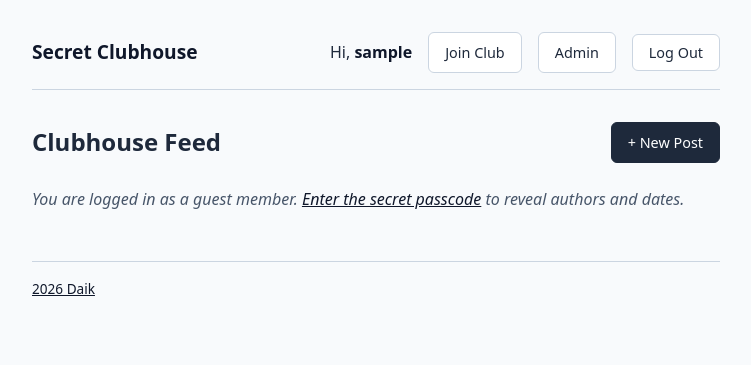
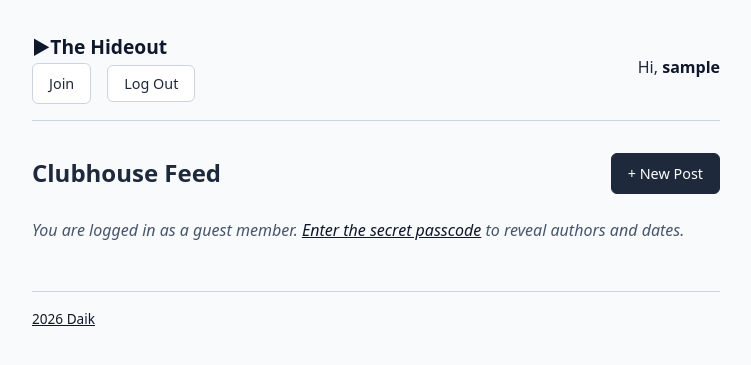
Before and after one commit to Daik102/members-only, a Node server app: page / in a window 1280 px wide. Shown: the top 365 px of the page, without its empty margins (264-1015 px from the left). Run offline with Node 20, Linux system fonts and the light colour scheme; the visitor is signed in with stand-in values (Sample User, id 1); data that the repository does not hold is empty; some libraries are stand-ins or nearby versions.

Commit message:
Adjust link placement and badge placement, and add logo

```diff
--- a/views/partials/header.ejs
+++ b/views/partials/header.ejs
@@ -3,38 +3,41 @@
 <head>
   <meta charset="UTF-8" />
   <meta name="viewport" content="width=device-width, initial-scale=1.0" />
-  <title>Secret Clubhouse</title>
+  <title><%= title %></title>
   <link rel="stylesheet" href="/styles.css">
 </head>
 <body>
   <nav class="navbar">
-    <a href="/" class="brand">Secret Clubhouse</a>
-    <div class="nav-links">
-      <% if (currentUser) { %>
-        <span>
-          Hi, <span class="username"><%= currentUser.username %></span>
+    <div class="nav-links-container">
+      <a href="/" class="brand"><span class="logo">▶</span>The Hideout</a>
+      <div class="nav-links">
+        <% if (currentUser) { %>
           <% if (currentUser.is_admin) { %>
-            <span class="badge">ADMIN</span>
+            <a href="/admin"  class="btn">Dashboard</a>
           <% } else if (currentUser.is_member) { %>
-            <span class="badge">MEMBER</span>
+            <a href="/admin-join" class="btn">Admin</a>
+          <% } else { %>
+            <a href="/join" class="btn">Join</a>
           <% } %>
-        </span>
-        <% if (!currentUser.is_member && !currentUser.is_admin) { %>
-          <a href="/join" class="btn">Join Club</a>
+          <form action="/logout" method="POST">
+            <button type="submit" class="btn">Log Out</button>
+          </form>
+        <% } else { %>
+          <a href="/login" class="btn">Log In</a>
+          <a href="/signup" class="btn">Sign Up</a>
         <% } %>
+      </div>
+    </div>
+    <% if (currentUser) { %>
+      <span class="username-container">
+        Hi, <span class="username"><%= currentUser.username %></span>
         <% if (currentUser.is_admin) { %>
-          <a href="/admin" class="btn">Dashboard</a>
-        <% } else { %>
-          <a href="/admin-join" class="btn">Admin</a>
+          <span class="badge badge-admin">ADMIN</span>
+        <% } else if (currentUser.is_member) { %>
+          <span class="badge badge-member">MEMBER</span>
         <% } %>
-        <form action="/logout" method="POST" class="inline-form">
-          <button type="submit" class="btn">Log Out</button>
-        </form>
-      <% } else { %>
-        <a href="/login" class="btn">Log In</a>
-        <a href="/signup" class="btn btn-primary">Sign Up</a>
-      <% } %>
-    </div>
+      </span>
+    <% } %>
   </nav>
 
   <% if (error) { %>
```
